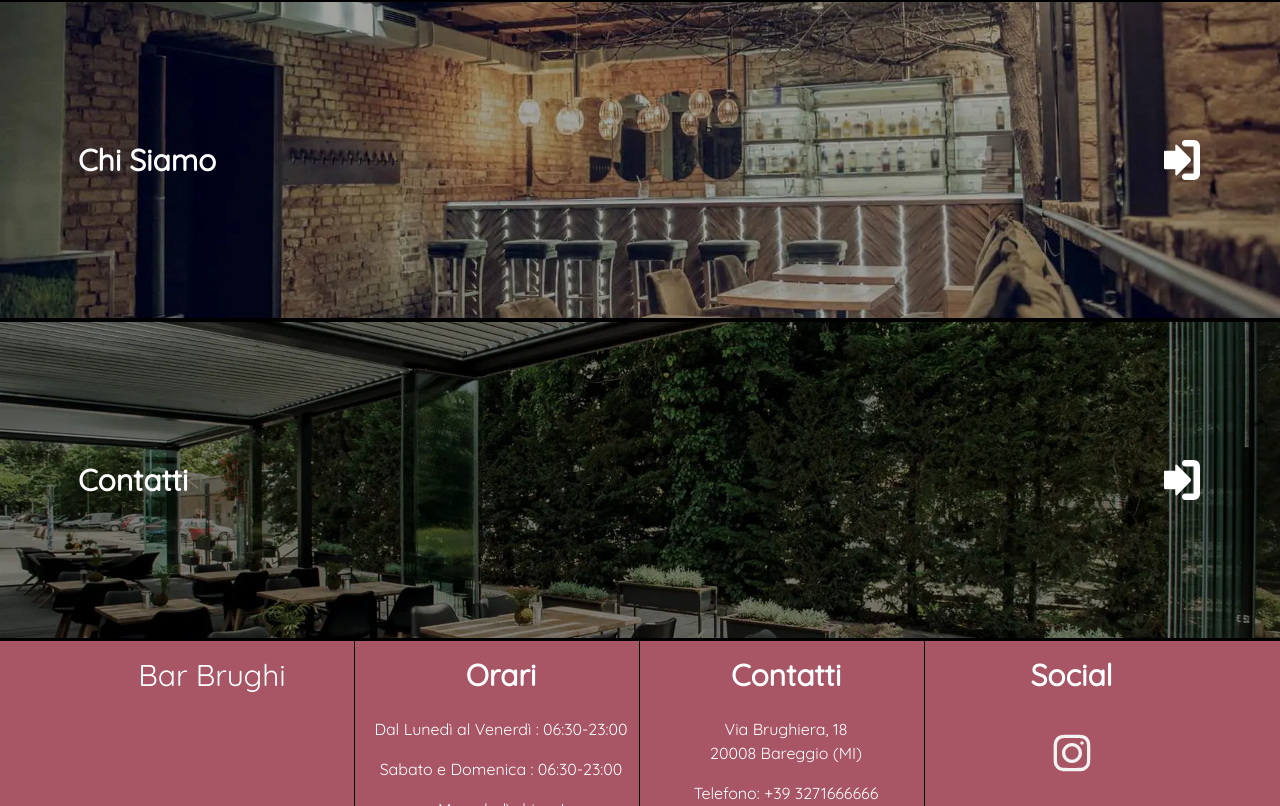
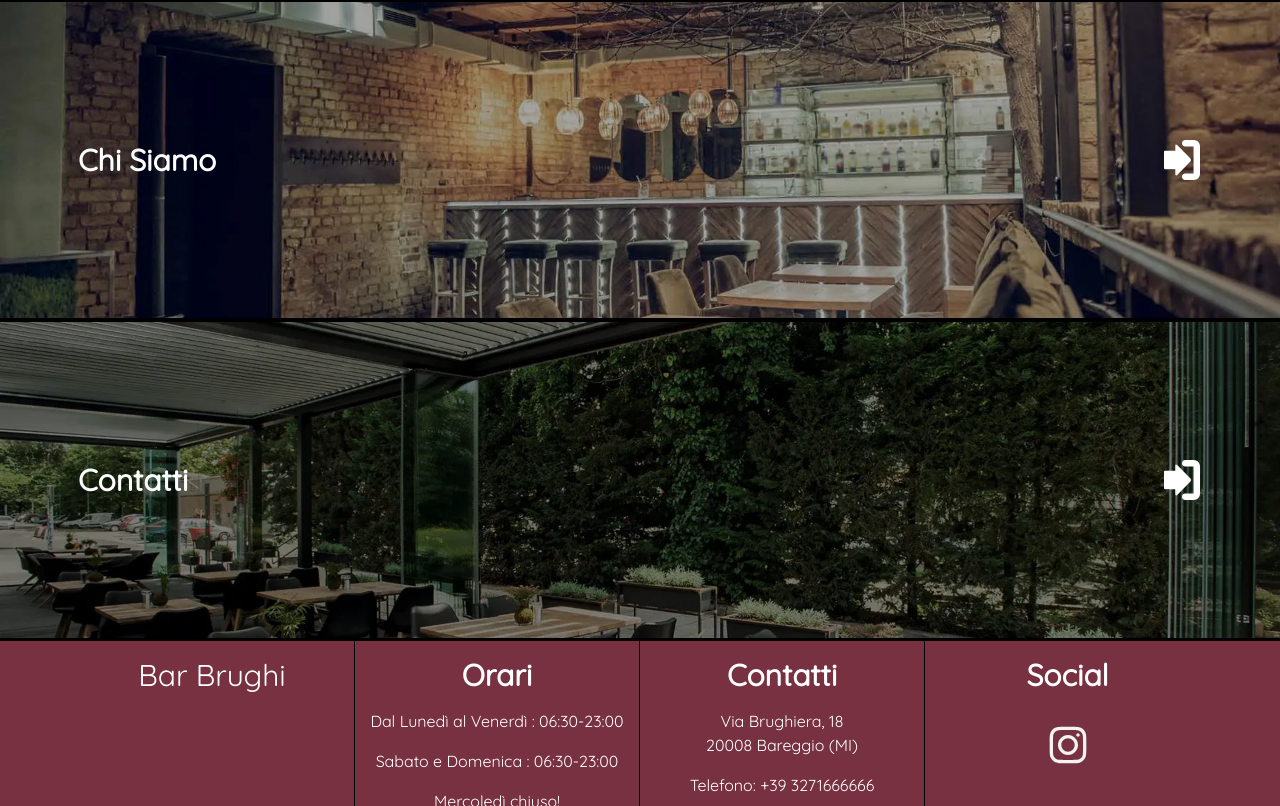
Before and after one commit to Massolinii/bar_brughi, a Next.js app: page / in a window 1280 px wide. Shown: the part 1994-2800 px from the top of the page. Built offline with nearby package versions, Linux system fonts and the light colour scheme.

Commit message:
new color

```diff
--- a/src/components/Footer.js
+++ b/src/components/Footer.js
@@ -6,18 +6,18 @@ export default function Footer() {
     <div className="bg-magenta w-full border-t border-black ">
       <div className="container mx-auto flex flex-wrap justify-between px-0">
         <div className="w-full hidden md:block md:w-1/2 lg:w-1/4 text-center border-b lg:border-b-0 lg:border-r border-black ">
-          <h1 className="text-2xl md:text-3xl mb-2 py-3">Bar Brughi</h1>
+          <h1 className="text-2xl md:text-3xl py-3">Bar Brughi</h1>
         </div>
 
-        <div className="w-full md:w-1/2 lg:w-1/4 text-center border-b lg:border-b-0 lg:border-r border-black ps-2 pb-3">
-          <h2 className="text-2xl md:text-3xl font-bold mb-2 py-3">Orari</h2>
+        <div className="w-full md:w-1/2 lg:w-1/4 text-center border-b lg:border-b-0 lg:border-r border-black">
+          <h2 className="text-2xl md:text-3xl font-bold py-3 mb-0">Orari</h2>
           <p>Dal Lunedì al Venerdì : 06:30-23:00</p>
           <p>Sabato e Domenica : 06:30-23:00</p>
           <p className="underline">Mercoledì chiuso!</p>
         </div>
 
-        <div className="w-full md:w-1/2 lg:w-1/4 text-center border-b lg:border-b-0 lg:border-r border-black ps-2 pb-3">
-          <h2 className="text-2xl md:text-3xl font-bold mb-2 py-3">Contatti</h2>
+        <div className="w-full md:w-1/2 lg:w-1/4 text-center border-b lg:border-b-0 lg:border-r border-black">
+          <h2 className="text-2xl md:text-3xl font-bold py-3 mb-0">Contatti</h2>
           <p className="mb-0">Via Brughiera, 18</p>
           <p>20008 Bareggio (MI)</p>
           <p>
@@ -35,8 +35,8 @@ export default function Footer() {
           </p>
         </div>
 
-        <div className="w-full md:w-1/2 lg:w-1/4 text-center border-b lg:border-b-0 border-black ps-2 pb-3">
-          <h2 className="text-2xl md:text-3xl font-bold py-3">Social</h2>
+        <div className="w-full md:w-1/2 lg:w-1/4 text-center border-b lg:border-b-0 border-black">
+          <h2 className="text-2xl md:text-3xl font-bold py-3 mb-0">Social</h2>
           <a
             href="https://www.instagram.com"
             target="_blank"
--- a/tailwind.config.js
+++ b/tailwind.config.js
@@ -9,7 +9,7 @@ module.exports = {
     extend: {
       colors: {
         transparent: "transparent",
-        magenta: "#a85566",
+        magenta: "#783140",
       },
       rotate: {
         135: "135deg",
```
